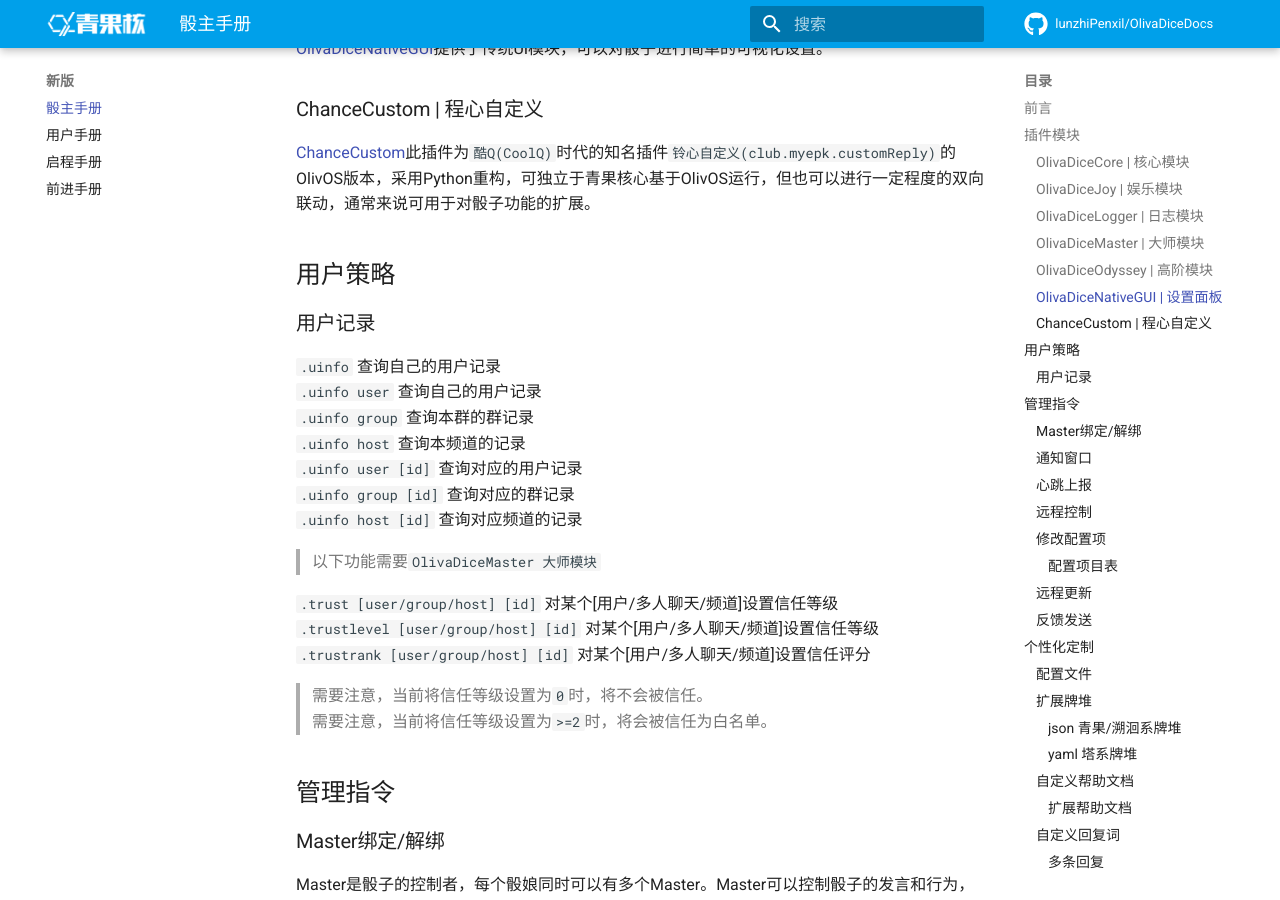
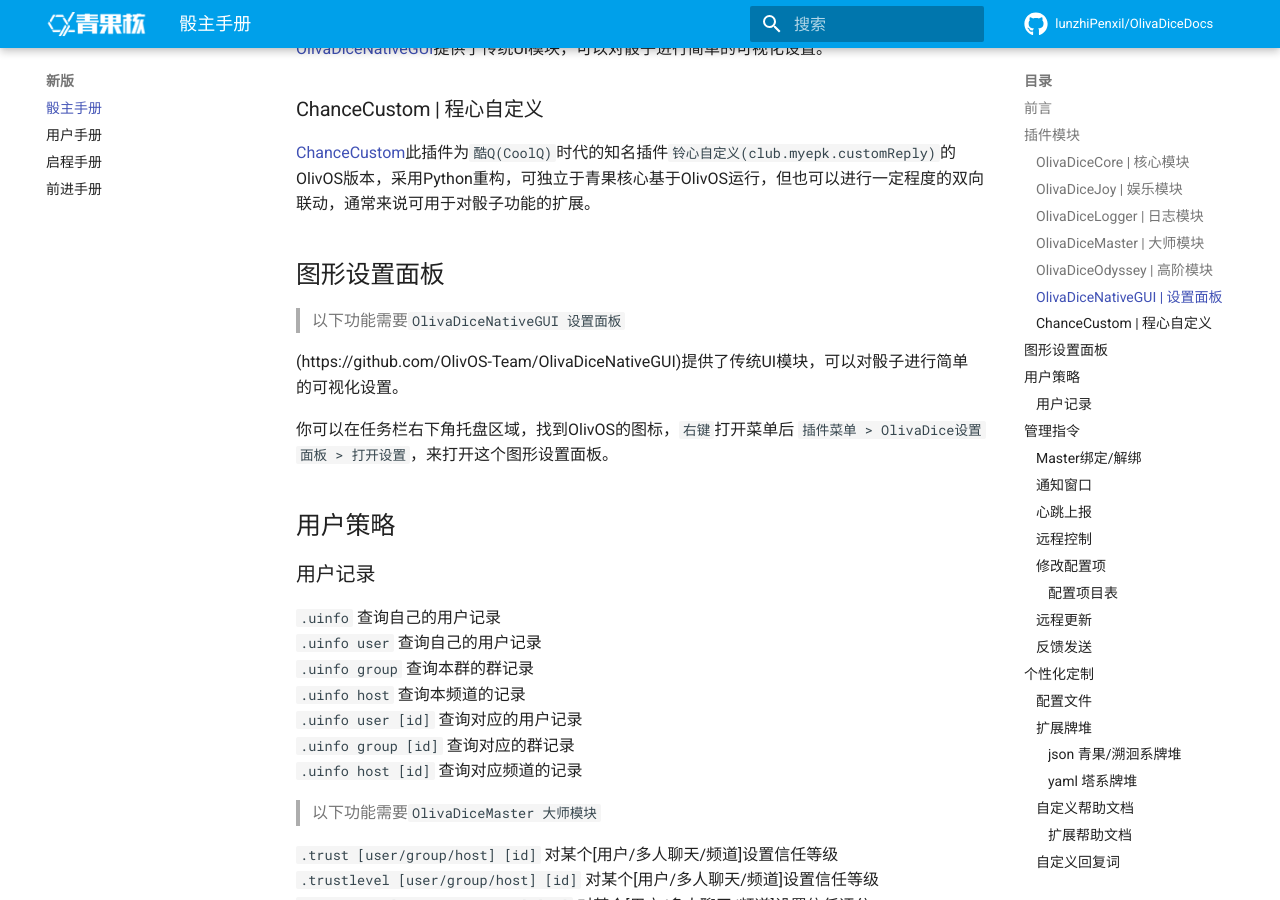
Before and after one commit to lunzhiPenxil/OlivaDiceDocs, an MkDocs documentation site: the page built from docs/OlivaDice3_Master_Manual.md, in a window 1280 px wide and 900 px high, scrolled down 1898 px. Built offline with MkDocs 1.6.1 and Material for MkDocs 9.7.7, drawn with Linux system fonts in a browser that asks for light colours; comment, search, counter and statistics services are not loaded; some of the changed text lies outside the part shown.

Commit message:
更新骰主手册

```diff
--- a/docs/OlivaDice3_Master_Manual.md
+++ b/docs/OlivaDice3_Master_Manual.md
@@ -39,6 +39,13 @@
 [ChanceCustom](https://github.com/OlivOS-Team/ChanceCustom)此插件为`酷Q(CoolQ)`时代的知名插件`铃心自定义(club.myepk.customReply)`的OlivOS版本，采用Python重构，可独立于青果核心基于OlivOS运行，但也可以进行一定程度的双向联动，通常来说可用于对骰子功能的扩展。
 
 
+## 图形设置面板
+
+> 以下功能需要`OlivaDiceNativeGUI 设置面板`
+
+(https://github.com/OlivOS-Team/OlivaDiceNativeGUI)提供了传统UI模块，可以对骰子进行简单的可视化设置。
+
+你可以在任务栏右下角托盘区域，找到OlivOS的图标，`右键`打开菜单后 `插件菜单 > OlivaDice设置面板 > 打开设置`，来打开这个图形设置面板。
 
 ## 用户策略
 
@@ -550,3 +557,5 @@
 
 ### 自定义指令/自定义问答/reply
 青果核心将类似 塔系和溯洄系 的自定义问答功能(reply)与自定义指令功能单独集成为了一个OlivOS插件——[程心自定义](https://forum.olivos.run/p/1)，其实际上已经是铃心自定义的重做版本，相比旧时代传统的骰子内置的`reply功能`更加完备，功能更加强大。
+
+你可以在任务栏右下角托盘区域，找到OlivOS的图标，`右键`打开菜单后 `插件菜单 > 程心自定义 > 设置`，来打开这个插件的设置面板。
```
